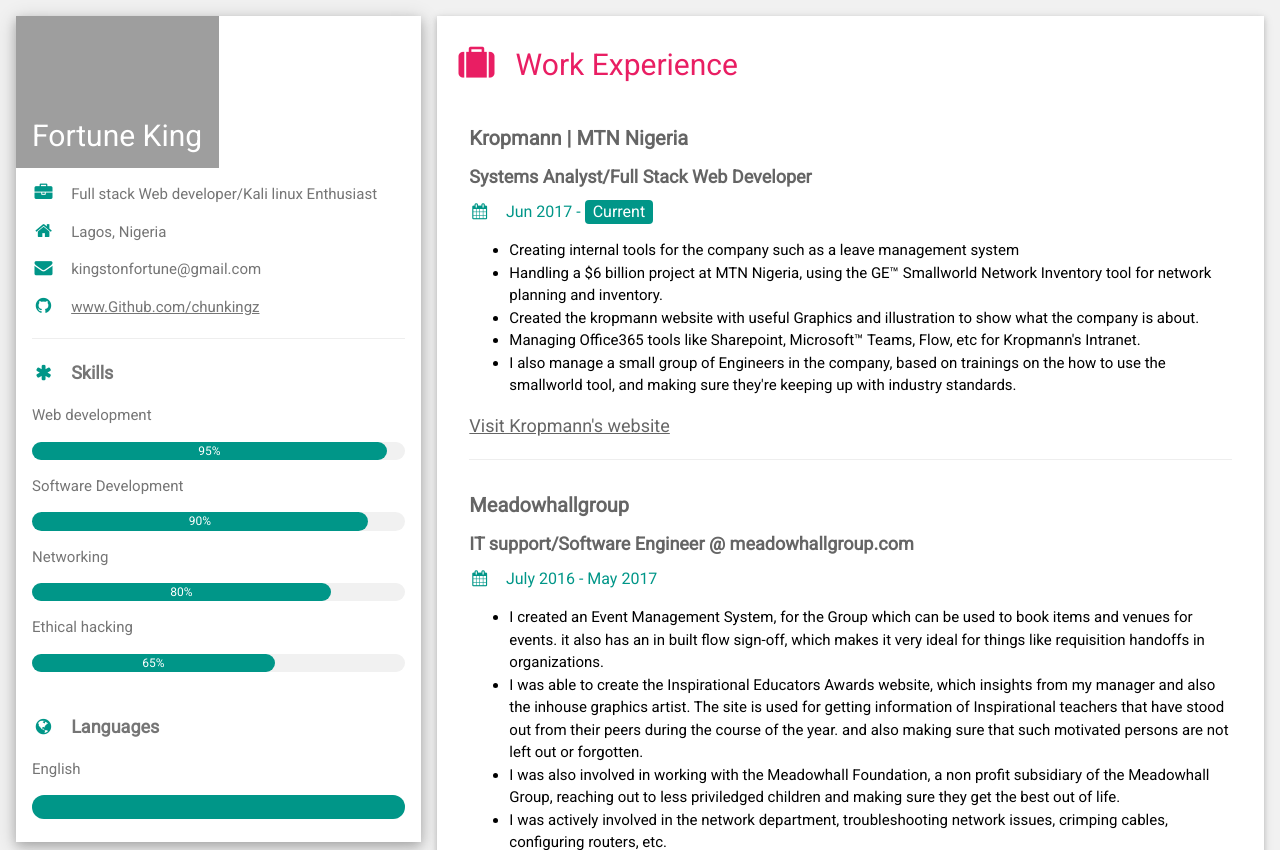
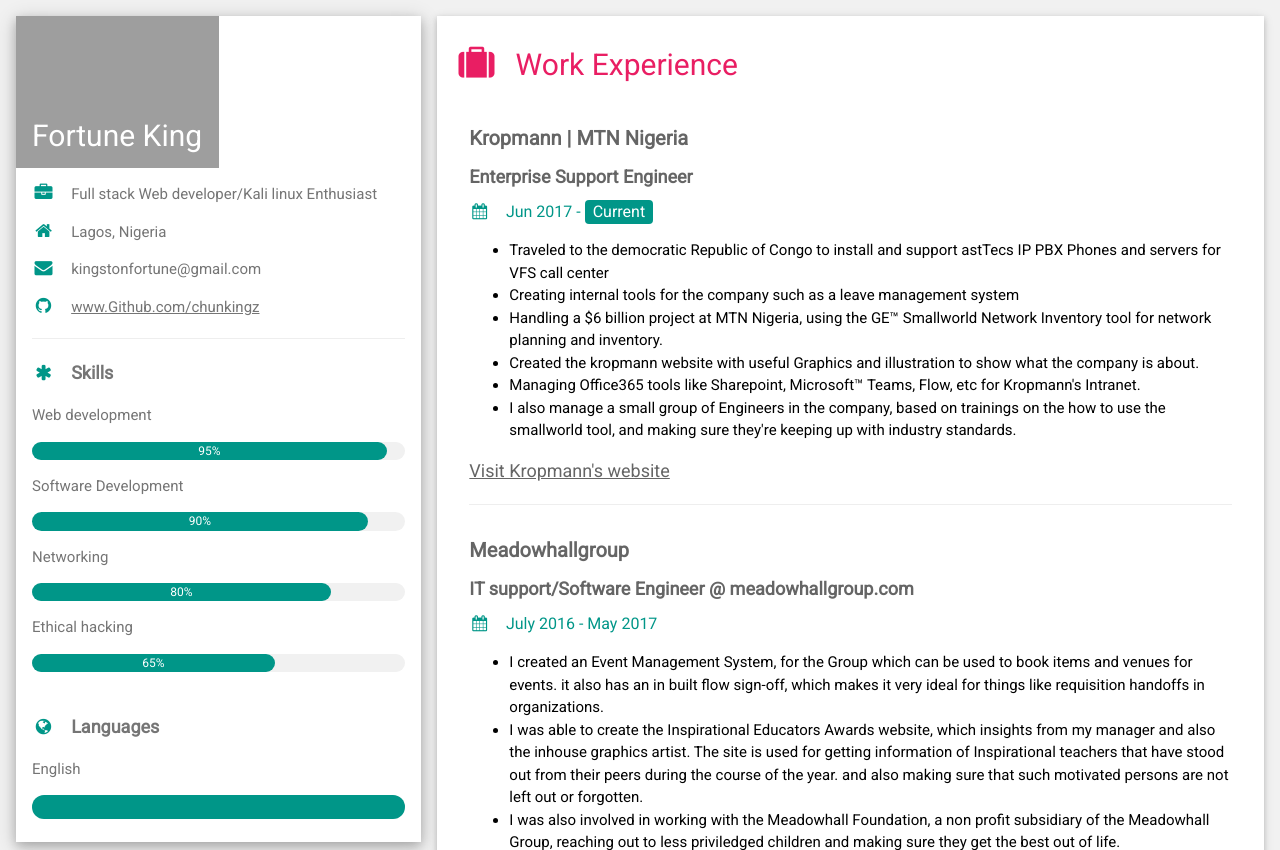
Before and after one commit to chunkingz/cv, a PHP site: page / in a window 1280 px wide. Shown: the top 850 px of the page. Run offline with PHP 8.4, Linux system fonts and the light colour scheme; grey boxes are pictures that could not be loaded.

Commit message:
Update index.php

```diff
--- a/index.php
+++ b/index.php
@@ -74,9 +74,10 @@ html,body,h1,h2,h3,h4,h5,h6 {font-family: "Roboto", sans-serif}
         <h2 class="w3-text-pink w3-padding-16"><i class="fa fa-suitcase fa-fw w3-margin-right w3-xxlarge w3-text-pink"></i>Work Experience</h2>
         <div class="w3-container">
           <h4 class="w3-opacity"><b>Kropmann | MTN Nigeria</b></h4>
-          <h5 class="w3-opacity"><b>Systems Analyst/Full Stack Web Developer</b></h5>
+          <h5 class="w3-opacity"><b>Enterprise Support Engineer</b></h5>
           <h6 class="w3-text-teal"><i class="fa fa-calendar fa-fw w3-margin-right"></i>Jun 2017 - <span class="w3-tag w3-teal w3-round">Current</span></h6>
           <ul>
+            <li>Traveled to the democratic Republic of Congo to install and support astTecs IP PBX Phones and servers for VFS call center</li>
             <li>Creating internal tools for the company such as a leave management system</li>
             <li>Handling a $6 billion project at MTN Nigeria, using the GE&trade; Smallworld Network Inventory tool for network planning and inventory. </li>
             <li>Created the kropmann website with useful Graphics and illustration to show what the company is about.</li>
```
